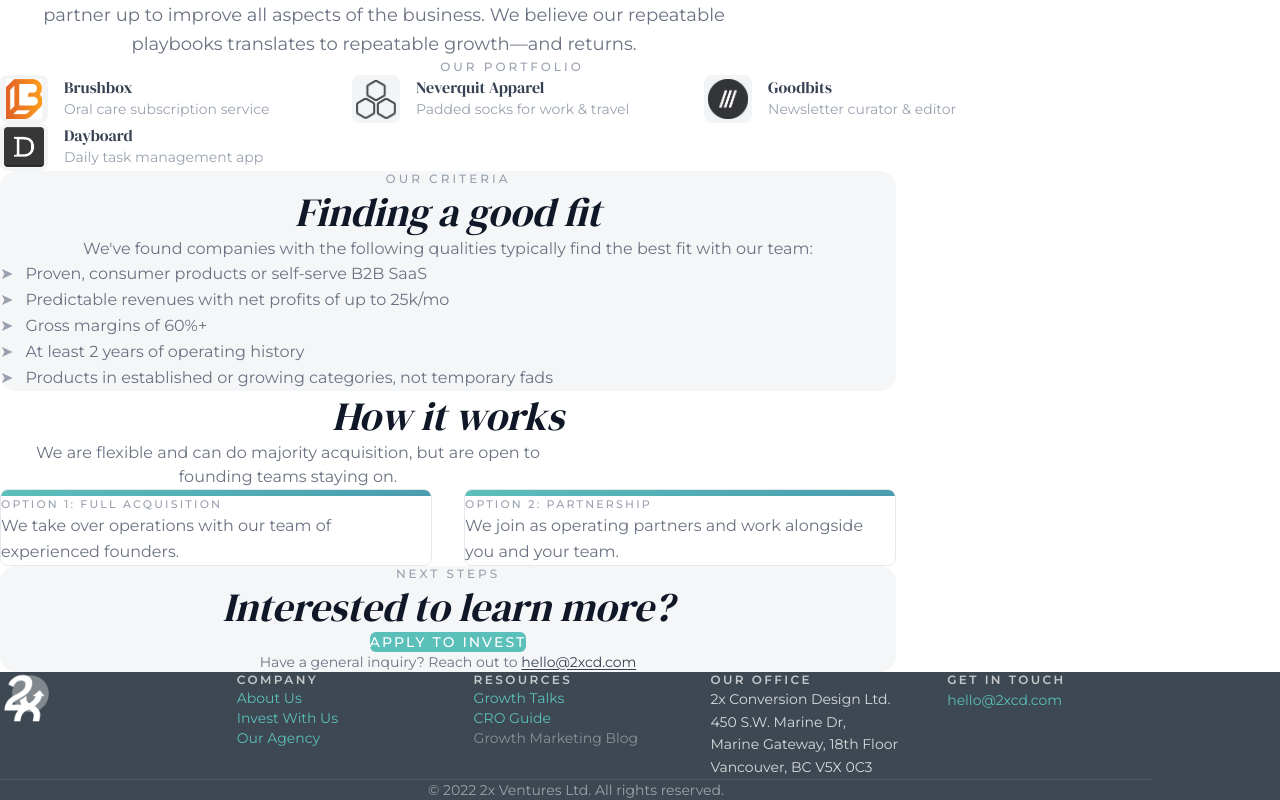
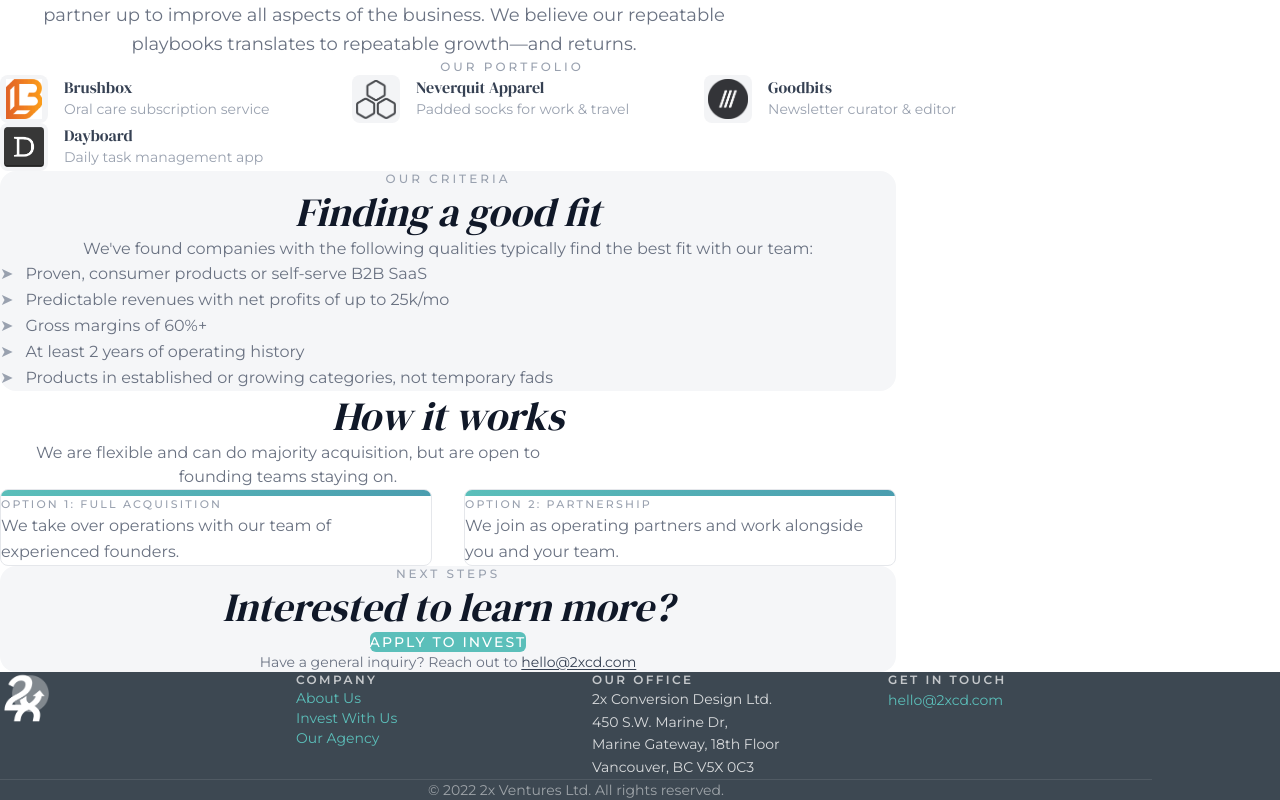
Before and after one commit to jtcchan/2x-ventures, a Next.js app: page / in a window 1280 px wide. Shown: the part 1014-1814 px from the top of the page. Built offline with nearby package versions, Linux system fonts and the light colour scheme.

Commit message:
fix: remove extra Resources column from footer to match original
Original site has 4 footer columns: Logo, Company, Our Office, Get In Touch
Build incorrectly had 5 columns (added Resources)

Verified via visual comparison with reference screenshot.

```diff
--- a/components/Footer.tsx
+++ b/components/Footer.tsx
@@ -7,7 +7,7 @@
   return (
     <footer className="bg-[#3D4852] text-white px-4 sm:px-6 lg:px-8 py-14 sm:py-16">
       <div className="max-w-6xl mx-auto">
-        <div className="grid grid-cols-1 sm:grid-cols-2 lg:grid-cols-5 gap-10 sm:gap-8">
+        <div className="grid grid-cols-1 sm:grid-cols-2 lg:grid-cols-4 gap-10 sm:gap-8">
           {/* Logo */}
           <div>
             <Link href="/">
@@ -41,30 +41,6 @@
                 <a href="https://2xcd.com" target="_blank" rel="noopener noreferrer" className="text-[#5BBFBA] hover:text-[#76d6d1] transition-colors duration-300">
                   Our Agency
                 </a>
-              </li>
-            </ul>
-          </div>
-
-          {/* Resources */}
-          <div>
-            <h4 className="text-xs font-semibold uppercase tracking-[0.2em] text-white/70 mb-5">
-              RESOURCES
-            </h4>
-            <ul className="space-y-3 text-sm">
-              <li>
-                <a href="#" className="text-[#5BBFBA] hover:text-[#76d6d1] transition-colors duration-300">
-                  Growth Talks
-                </a>
-              </li>
-              <li>
-                <a href="#" className="text-[#5BBFBA] hover:text-[#76d6d1] transition-colors duration-300">
-                  CRO Guide
-                </a>
-              </li>
-              <li>
-                <span className="text-white/40">
-                  Growth Marketing Blog
-                </span>
               </li>
             </ul>
           </div>
```
